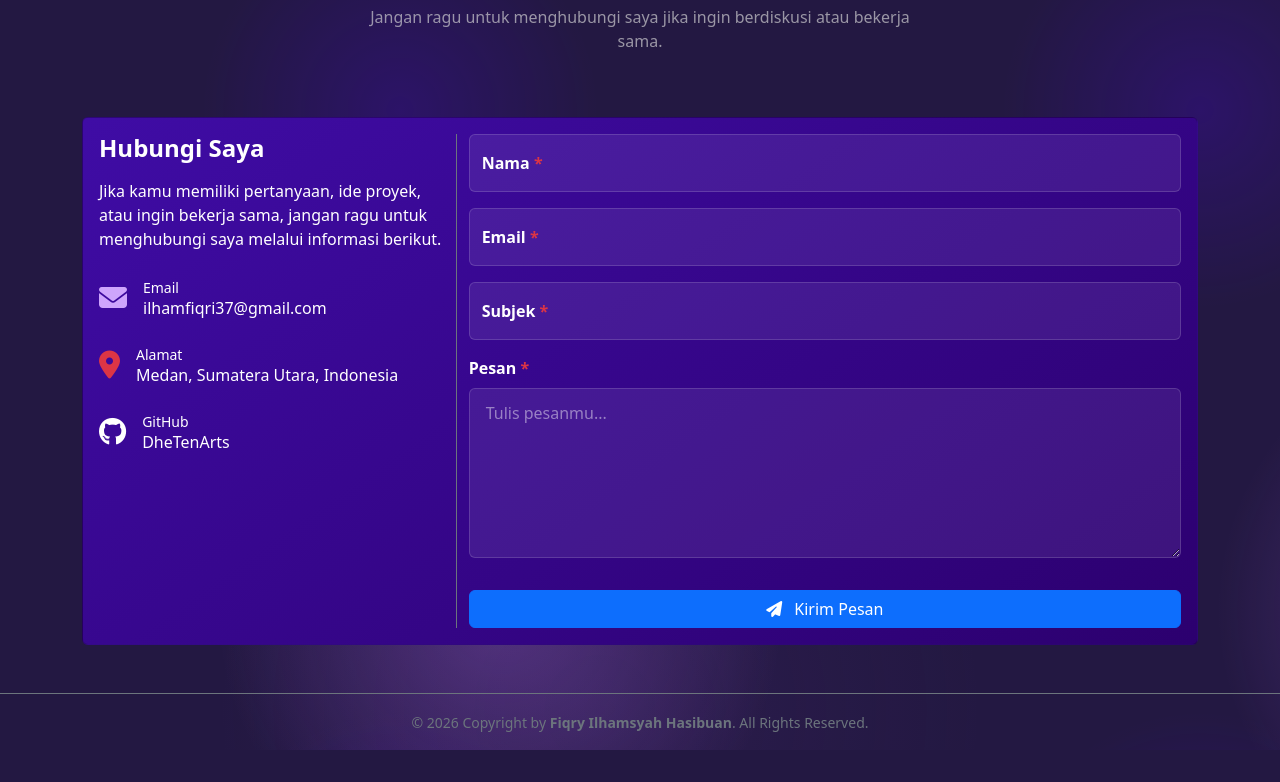
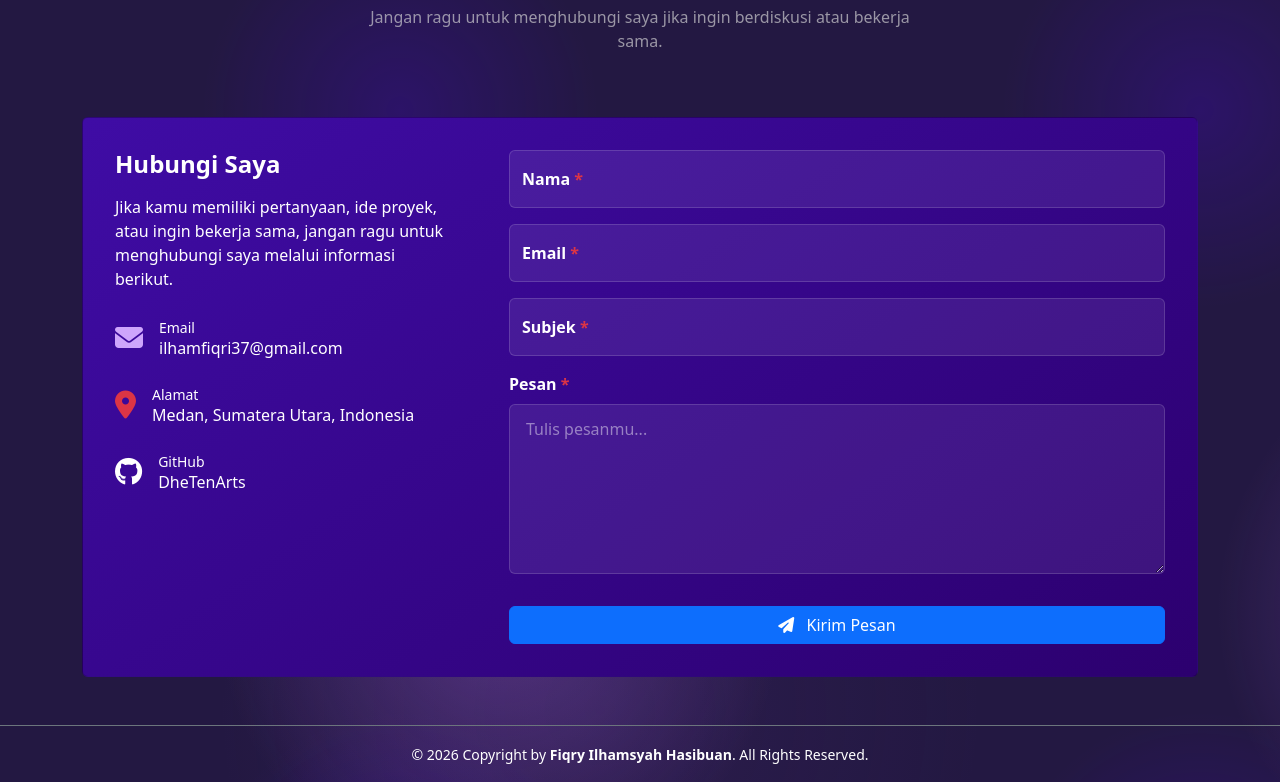
Before and after one commit to DheTenArts/FiqryIlhamsyah, a plain HTML site: page index.html in a window 1280 px wide. Shown: the part 5890-6672 px from the top of the page. Before the commit the page ends 6640 px from the top, so only its background shows below. Drawn offline with nearby package versions, Linux system fonts and the light colour scheme; a web font is replaced by a local one.

Commit message:
Memperbaiki tampilan contact dan Footer

```diff
--- a/index.html
+++ b/index.html
@@ -777,7 +777,7 @@
                 Jangan ragu untuk menghubungi saya jika ingin berdiskusi atau bekerja sama.
             </p>
 
-            <div class="card card-contact text-white w-100 rounded text-white mt-5">
+            <div class="card card-contact text-white w-100 rounded text-white mt-5 p-3">
                 <div class="card-body row">
                     <div class="col-lg-4">
                         <h4 class="fw-bold mb-3">
@@ -836,7 +836,7 @@
 
                     </div>
 
-                    <div class="col-lg-8 border-start border-secondary">
+                    <div class="col-12 col-lg-8 ps-lg-5 mt-5 mt-lg-0">
                         <form>
                             <div class="form-floating mb-3">
                                 <input type="text" class="form-control" id="floatingInput" placeholder="Masukkan nama"
@@ -878,7 +878,7 @@
     <!-- ! Footer -->
     <footer class="mt-5 py-3 border-top border-secondary text-center">
         <div class="container">
-            <small class="text-secondary">
+            <small>
                 © 2026 Copyright by <strong>Fiqry Ilhamsyah Hasibuan</strong>. All Rights Reserved.
             </small>
         </div>
```
